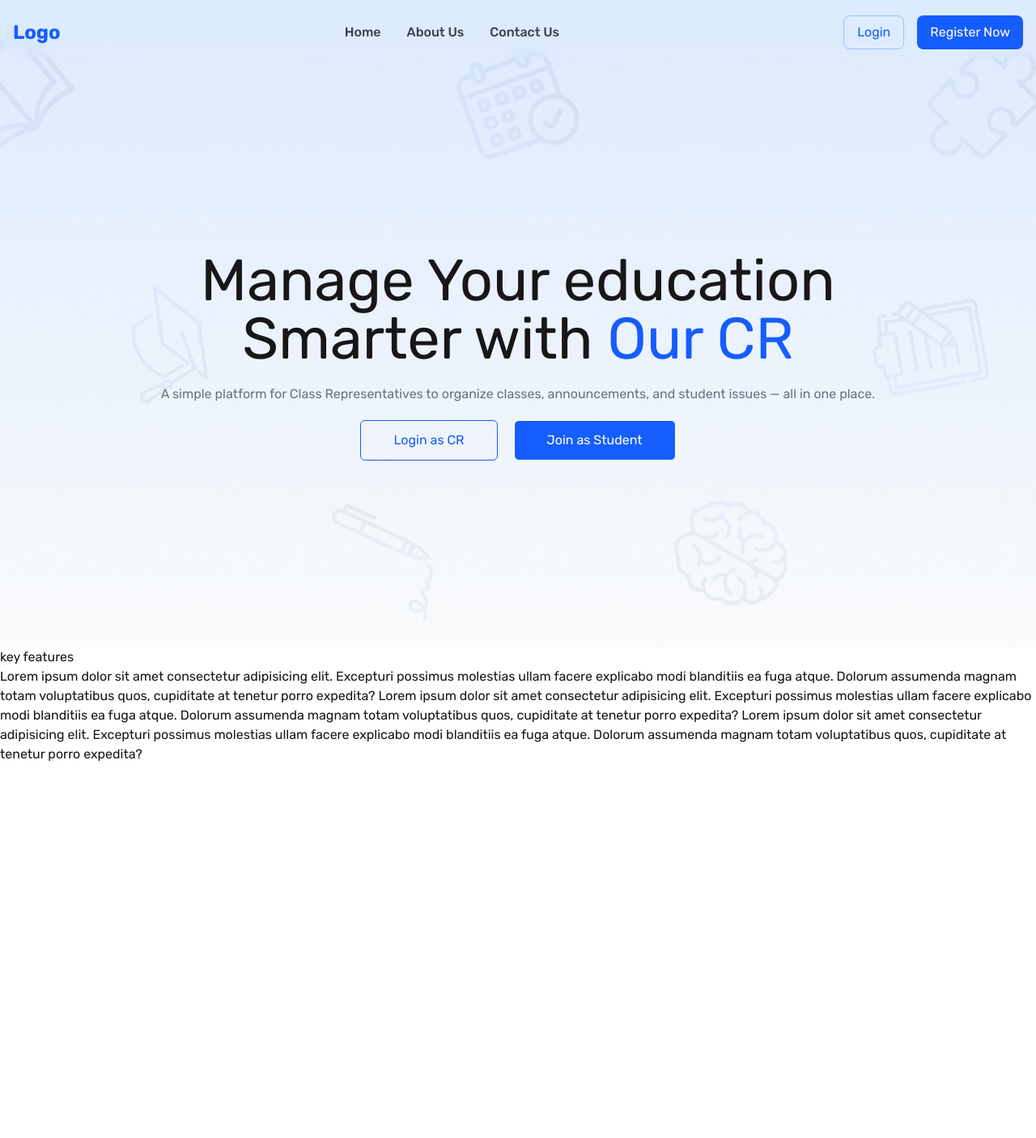
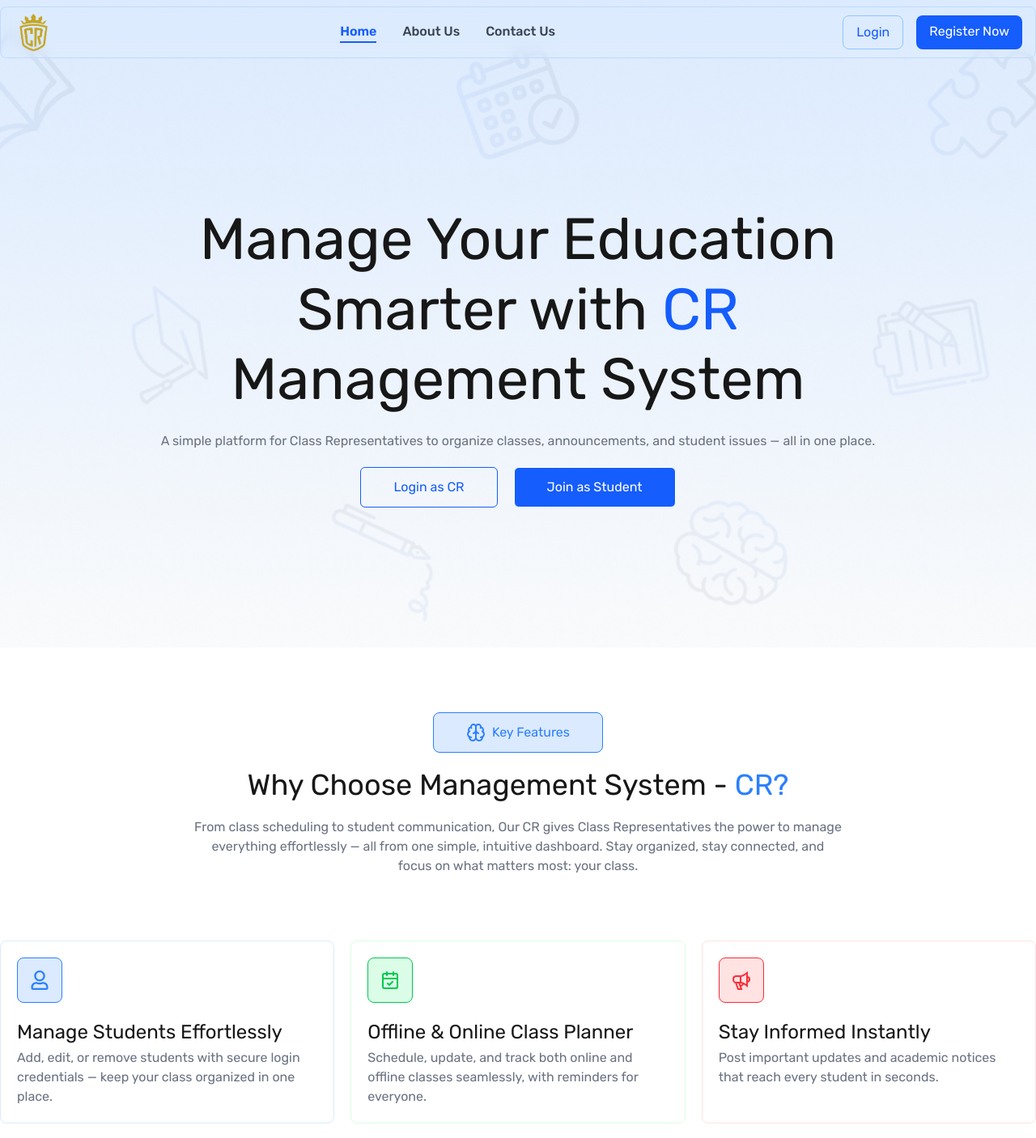
Before and after one commit to nimurr/CR-Management-project, a Next.js app: page / in a window 1280 px wide. Shown: the top 1406 px of the page at 81% size. Before the commit the page ends 944 px from the top, so only its background shows below. Built offline with nearby package versions, Linux system fonts and the light colour scheme.

Commit message:
`Refactor Header component, add navigation links, and implement mobile menu functionality`

```diff
--- a/src/Components/Common/Header.js
+++ b/src/Components/Common/Header.js
@@ -2,38 +2,69 @@
 import React, { useState } from "react";
 import { IoMenuOutline } from "react-icons/io5";
 import { RxCross1 } from "react-icons/rx";
-
+import Link from "next/link";
+import { usePathname } from "next/navigation";
 
 const Header = () => {
   const [isOpen, setIsOpen] = useState(false);
+  const pathname = usePathname();
+
+  const navItems = [
+    { label: "Home", href: "/" },
+    { label: "About Us", href: "/about" },
+    { label: "Contact Us", href: "/contact" },
+  ];
 
   return (
-        <header className=" fixed w-full my-2  top-0 z-[999]">
-            <div className="container mx-auto min-h-16 rounded-lg backdrop-blur-sm px-4 flex justify-between items-center">
+    <header className="fixed w-full my-2 top-0 z-[999]">
+      <div className="container mx-auto min-h-16 border border-blue-200 rounded-lg backdrop-blur-sm px-4 flex justify-between items-center">
+
         {/* Logo */}
-                <div className="text-2xl font-bold text-blue-600">Logo</div>
+        <div className="text-2xl font-bold text-blue-600">
+          <Link href="/">
+            <img className="w-12 cursor-pointer" src="/Images/Auth/logo2.png" alt="Logo" />
+          </Link>
+        </div>
 
         {/* Desktop Menu */}
         <nav className="hidden md:flex space-x-8 text-gray-700 font-medium">
-                    <a href="#" className="hover:text-blue-600 transition">
-                        Home
-                    </a>
-                    <a href="#" className="hover:text-blue-600 transition">
-                        About Us
-                    </a>
-                    <a href="#" className="hover:text-blue-600 transition">
-                        Contact Us
-                    </a>
+          {navItems.map((item) => (
+            <Link
+              key={item.href}
+              href={item.href}
+              className={`transition ${
+                pathname === item.href
+                  ? "text-blue-600 font-semibold border-b-2 border-blue-600"
+                  : "hover:text-blue-600"
+              }`}
+            >
+              {item.label}
+            </Link>
+          ))}
         </nav>
 
         {/* Buttons */}
         <div className="hidden md:flex space-x-4">
-                    <button className="px-4 cursor-pointer py-2 text-blue-600 border border-blue-300 rounded-lg hover:bg-blue-100 transition">
+          <Link
+            href="/login"
+            className={`px-4 py-2 border border-blue-300 rounded-lg transition cursor-pointer ${
+              pathname === "/login"
+                ? "bg-blue-100 text-blue-700 font-semibold"
+                : "text-blue-600 hover:bg-blue-100"
+            }`}
+          >
             Login
-                    </button>
-                    <button className="px-4 cursor-pointer py-2 bg-blue-600 text-white rounded-lg hover:bg-blue-700 transition">
+          </Link>
+          <Link
+            href="/register"
+            className={`px-4 py-2 rounded-lg transition cursor-pointer ${
+              pathname === "/register"
+                ? "bg-blue-700 text-white"
+                : "bg-blue-600 text-white hover:bg-blue-700"
+            }`}
+          >
             Register Now
-                    </button>
+          </Link>
         </div>
 
         {/* Mobile Menu Button */}
@@ -41,7 +72,11 @@ const Header = () => {
           onClick={() => setIsOpen(!isOpen)}
           className="md:hidden focus:outline-none"
         >
-                    {isOpen ? <RxCross1 className="text-3xl" /> : <IoMenuOutline className="text-3xl" />}
+          {isOpen ? (
+            <RxCross1 className="text-3xl" />
+          ) : (
+            <IoMenuOutline className="text-3xl" />
+          )}
         </button>
       </div>
 
@@ -49,21 +84,44 @@ const Header = () => {
       {isOpen && (
         <div className="md:hidden rounded-lg backdrop-blur-sm bg-white/30 border-t border-gray-200">
           <nav className="flex flex-col items-center space-y-3 py-4 text-gray-700 font-medium">
-                        <a href="#" className="hover:text-blue-600 transition">
-                            Home
-                        </a>
-                        <a href="#" className="hover:text-blue-600 transition">
-                            About Us
-                        </a>
-                        <a href="#" className="hover:text-blue-600 transition">
-                            Contact Us
-                        </a>
-                        <button className="w-4/5 px-4 py-2 text-gray-700 border border-gray-300 rounded-lg hover:bg-gray-100 transition">
+            {navItems.map((item) => (
+              <Link
+                key={item.href}
+                href={item.href}
+                onClick={() => setIsOpen(false)}
+                className={`transition ${
+                  pathname === item.href
+                    ? "text-blue-600 font-semibold border-b-2 border-blue-600"
+                    : "hover:text-blue-600"
+                }`}
+              >
+                {item.label}
+              </Link>
+            ))}
+
+            <Link
+              href="/login"
+              onClick={() => setIsOpen(false)}
+              className={`w-4/5 px-4 py-2 text-center border rounded-lg transition ${
+                pathname === "/login"
+                  ? "bg-blue-100 text-blue-700 font-semibold"
+                  : "text-gray-700 border-gray-300 hover:bg-gray-100"
+              }`}
+            >
               Login
-                        </button>
-                        <button className="w-4/5 px-4 py-2 bg-blue-600 text-white rounded-lg hover:bg-blue-700 transition">
+            </Link>
+
+            <Link
+              href="/register"
+              onClick={() => setIsOpen(false)}
+              className={`w-4/5 px-4 py-2 text-center rounded-lg transition ${
+                pathname === "/register"
+                  ? "bg-blue-700 text-white"
+                  : "bg-blue-600 text-white hover:bg-blue-700"
+              }`}
+            >
               Register Now
-                        </button>
+            </Link>
           </nav>
         </div>
       )}
--- a/src/Components/Landing/HomePage/Hero.js
+++ b/src/Components/Landing/HomePage/Hero.js
@@ -6,8 +6,8 @@ const Hero = () => {
             <div className='container flex items-center justify-center h-full py-10'>
                 <div className=' max-w-[1000px] p-5'>
                     <div className='sm:text-5xl text-3xl lg:text-7xl text-center'>
-                        <h2>Manage Your education </h2>
-                        <h2>Smarter with <span className='text-blue-600'>Our CR</span></h2>
+                        <h2 className='leading-[1.2]'>Manage Your Education </h2>
+                        <h2 className='leading-[1.2]'>Smarter with <span className='text-blue-600'> CR</span> Management System</h2>
                     </div>
                     <p className='text-center my-5 text-gray-500'>A simple platform for Class Representatives to organize classes, announcements, and student issues — all in one place.</p>
                     <div className='flex items-center justify-center gap-2 lg:gap-5 flex-wrap'>
--- a/src/Components/Landing/HomePage/KeyFeatures.js
+++ b/src/Components/Landing/HomePage/KeyFeatures.js
@@ -1,9 +1,81 @@
 import React from 'react';
+import { LuBrain } from "react-icons/lu";
+import { FaRegUser } from "react-icons/fa";
+import { LuCalendarCheck } from "react-icons/lu";
+import { GrAnnounce } from "react-icons/gr";
+import { CgFileDocument } from "react-icons/cg";
+import { LuHandshake } from "react-icons/lu";
+import { PiPlugsConnectedFill } from "react-icons/pi";
+
 
 const KeyFeatures = () => {
+    const fullData = [
+        {
+            icon: <FaRegUser className='text-2xl' />,
+            heading: "Manage Students Effortlessly",
+            content: "Add, edit, or remove students with secure login credentials — keep your class organized in one place.",
+            color: "bg-blue-100 border border-blue-500 text-blue-500",
+            borderColor: "border-blue-100"
+        },
+        {
+            icon: <LuCalendarCheck className='text-2xl' />,
+            heading: "Offline & Online Class Planner",
+            content: "Schedule, update, and track both online and offline classes seamlessly, with reminders for everyone.",
+            color: "bg-green-100 border border-green-500 text-green-500",
+            borderColor: "border-green-100"
+        },
+        {
+            icon: <GrAnnounce className='text-2xl' />,
+            heading: "Stay Informed Instantly",
+            content: "Post important updates and academic notices that reach every student in seconds.",
+            color: "bg-red-100 border border-red-500 text-red-500",
+            borderColor: "border-red-100"
+        },
+        {
+            icon: <CgFileDocument className='text-2xl' />,
+            heading: "Easy Assignment Handling",
+            content: "Upload assignments, share resources, and track submissions without confusion.",
+            color: "bg-yellow-100 border border-yellow-500 text-yellow-500",
+            borderColor: "border-yellow-100"
+        },
+        {
+            icon: <LuHandshake className='text-2xl' />,
+            heading: "Listen & Solve Quickly",
+            content: "Students can submit personal issues, and CRs can mark them as resolved — ensuring smooth communication.",
+            color: "bg-indigo-100 border border-indigo-500 text-indigo-500",
+            borderColor: "border-indigo-100"
+        },
+        {
+            icon: <PiPlugsConnectedFill className='text-2xl' />,
+            heading: "Build a Connected Class",
+            content: "A dedicated space where students and CRs can discuss classes, share notes, and stay engaged.",
+            color: "bg-pink-100 border border-pink-500 text-pink-500",
+            borderColor: "border-pink-100"
+        },
+    ]
     return (
-        <div>
-            key features
+        <div className='container md:px-0 px-5 py-10 md:py-20'>
+            <div className='flex flex-col items-center gap-5 max-w-[800px] mx-auto'>
+                <button className='flex items-center gap-2 justify-center py-3 text-blue-500 px-10 bg-blue-100 border border-blue-500 rounded-lg'><LuBrain className='text-2xl' /> Key Features</button>
+                <h3 className='text-4xl'>Why Choose Management System - <span className='text-blue-500'>CR?</span></h3>
+                <p className='text-gray-500 text-center'>From class scheduling to student communication, Our CR gives Class Representatives the power to manage everything effortlessly — all from one simple, intuitive dashboard. Stay organized, stay connected, and focus on what matters most: your class.</p>
+            </div>
+            <div className='grid grid-cols-1 md:grid-cols-2 xl:grid-cols-3 gap-5 mt-10 lg:mt-20'>
+                {
+                    fullData.map((item, index) => {
+                        return (
+                            <div className={`p-5 space-y-5 border ${item.borderColor} rounded-lg `} key={index}>
+                                {/* text-blue-500 bg-blue-200 border border-blue-500 */}
+                                <div className={`text-3xl  w-14 h-14 rounded-lg flex items-center justify-center ${item.color}`}>{item.icon}</div>
+                                <div>
+                                    <h3 className='text-2xl mb-1'>{item.heading}</h3>
+                                    <p className='text-gray-500'>{item.content}</p>
+                                </div>
+                            </div>
+                        )
+                    })
+                }
+            </div>
         </div>
     );
 }
--- a/src/app/globals.css
+++ b/src/app/globals.css
@@ -43,3 +43,9 @@ body {
   max-width: 1400px;
   margin: 0 auto;
 }
+
+@media screen and (max-width : 1400px) {
+  .container {
+    padding: auto 20px;
+  }
+}
```
Lines whose indentation alone changed are shown as unchanged.
